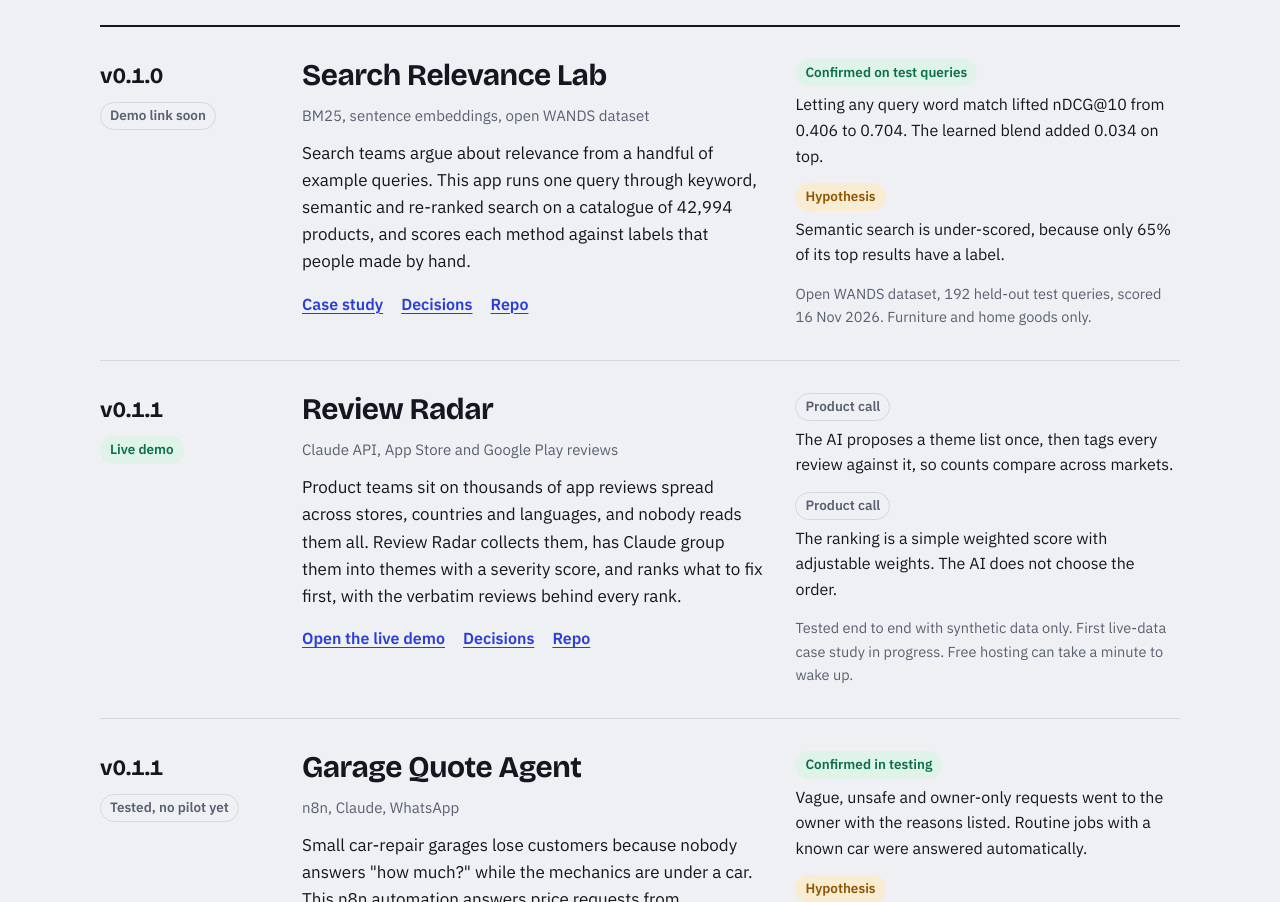
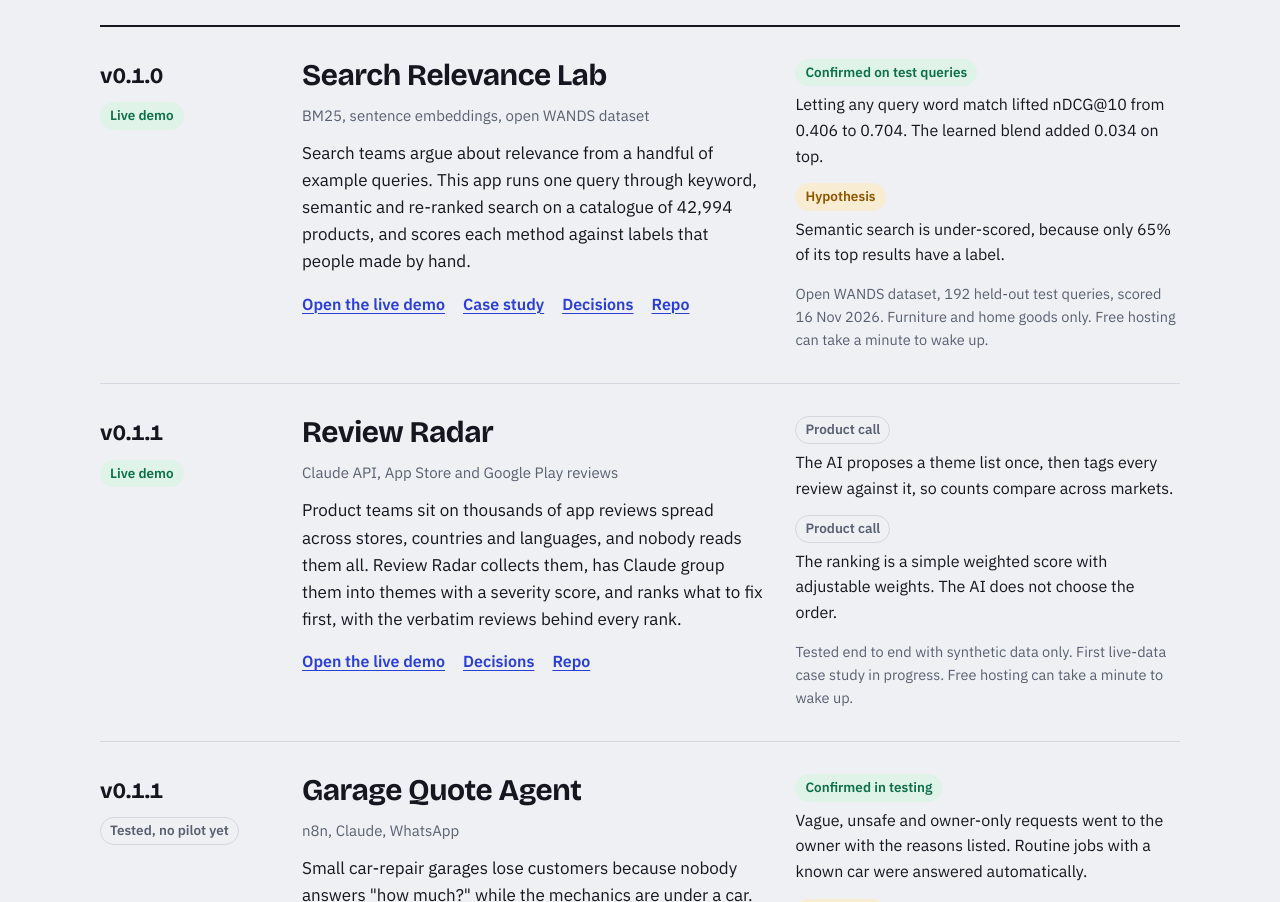
Before and after one commit to costasxeras-stack/costasxeras-stack.github.io, a plain HTML site: page index.html in a window 1280 px wide. Shown: the part 929-1831 px from the top of the page. Drawn offline with nearby package versions, Linux system fonts and the light colour scheme.

Commit message:
Link the Search Relevance Lab demo

```diff
--- a/index.html
+++ b/index.html
@@ -201,12 +201,13 @@
   <div class="work">
 
     <article class="row">
-      <div class="state"><span class="ver">v0.1.0</span><span class="tag">Demo link soon</span></div>
+      <div class="state"><span class="ver">v0.1.0</span><span class="tag confirmed">Live demo</span></div>
       <div class="what">
         <h3>Search Relevance Lab</h3>
         <p class="on">BM25, sentence embeddings, open WANDS dataset</p>
         <p>Search teams argue about relevance from a handful of example queries. This app runs one query through keyword, semantic and re-ranked search on a catalogue of 42,994 products, and scores each method against labels that people made by hand.</p>
         <div class="links">
+          <a href="https://search-relevance-lab.onrender.com">Open the live demo</a>
           <a href="https://github.com/costasxeras-stack/search-relevance-lab/blob/main/docs/case-study.md">Case study</a>
           <a href="https://github.com/costasxeras-stack/search-relevance-lab/tree/main/docs/decisions">Decisions</a>
           <a href="https://github.com/costasxeras-stack/search-relevance-lab">Repo</a>
@@ -215,7 +216,7 @@
       <div class="showed">
         <div class="item"><span class="tag confirmed">Confirmed on test queries</span><p>Letting any query word match lifted nDCG@10 from 0.406 to 0.704. The learned blend added 0.034 on top.</p></div>
         <div class="item"><span class="tag hypothesis">Hypothesis</span><p>Semantic search is under-scored, because only 65% of its top results have a label.</p></div>
-        <p class="src">Open WANDS dataset, 192 held-out test queries, scored 16 Nov 2026. Furniture and home goods only.</p>
+        <p class="src">Open WANDS dataset, 192 held-out test queries, scored 16 Nov 2026. Furniture and home goods only. Free hosting can take a minute to wake up.</p>
       </div>
     </article>
 
```
